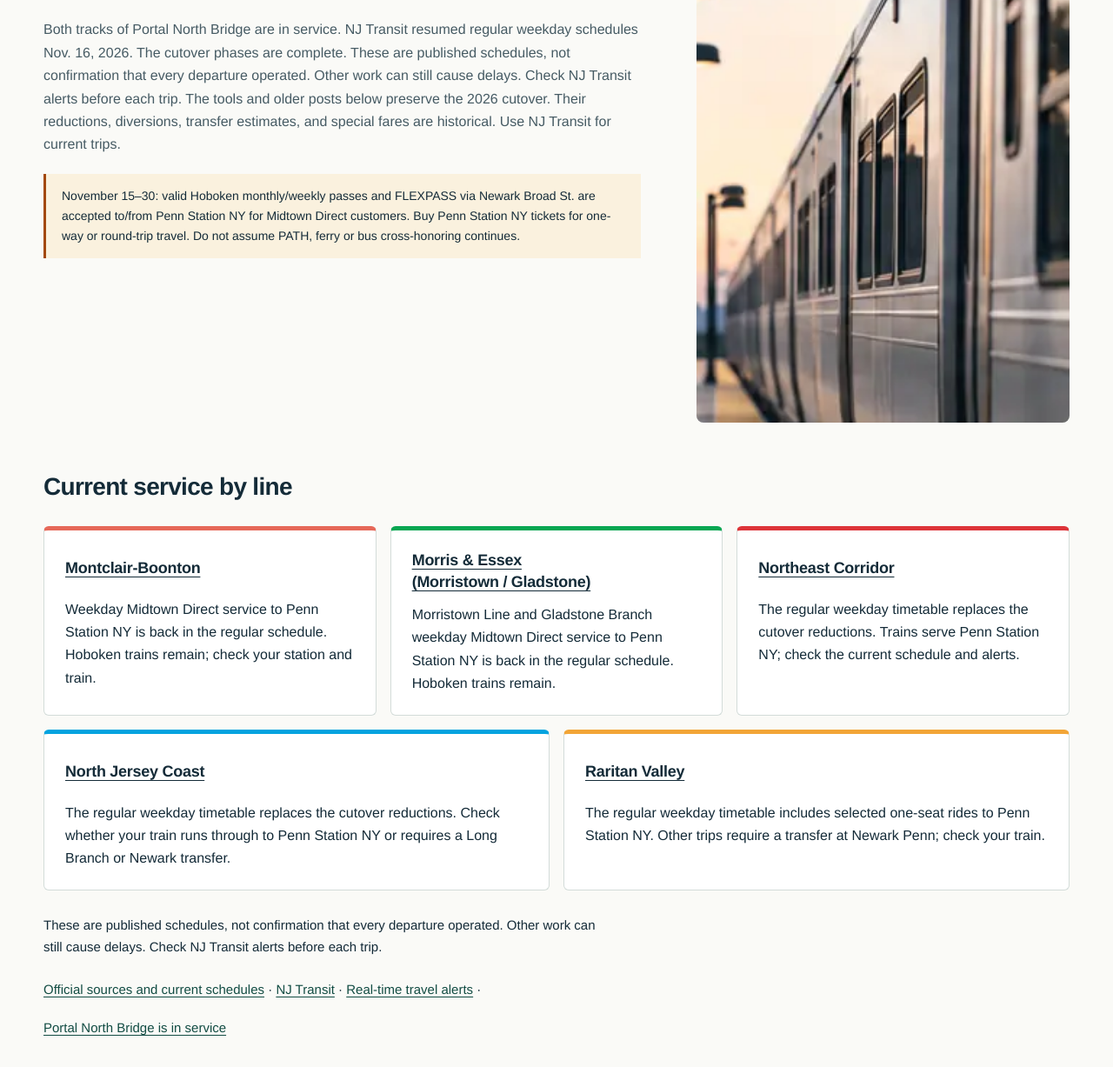
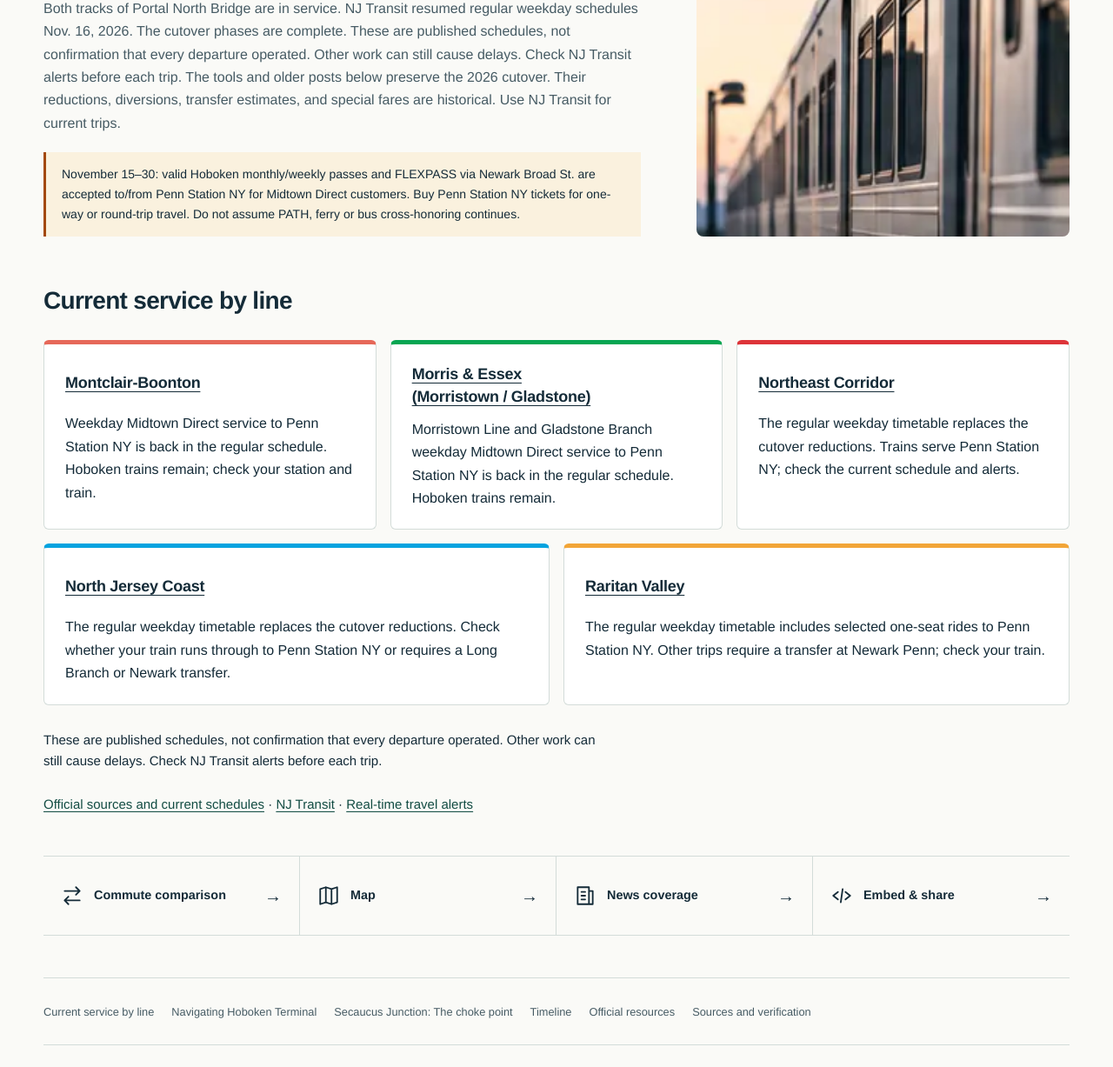
Before and after one commit to jamditis/reroute-nj, a plain HTML site: page index.html in a window 1280 px wide. Shown: the part 439-1666 px from the top of the page at 87% size. Drawn offline with Linux system fonts and the light colour scheme.

Commit message:
Balance homepage hero and remove duplicate service labels

```diff
--- a/css/styles.css
+++ b/css/styles.css
@@ -570,8 +570,8 @@ body[data-contrast="high"] .impact-header { border: 1px solid #000; }
 .home-hero .service-notice-copy { width: 100%; }
 .home-hero .service-notice-schedule { font-size: 1rem; line-height: 1.65; color: var(--text-light); }
 .home-hero .service-notice .service-notice-tickets { margin-top: 20px; padding: 14px 18px; background: var(--warning-bg); border-inline-start: 3px solid var(--accent); font-size: .875rem; line-height: 1.65; color: var(--text); }
-.home-hero .rail-visual { min-height: 0; max-height: none; border-radius: 8px; }
-.home-hero .rail-visual img { object-position: center; }
+.home-hero .rail-visual { position: relative; min-height: 0; max-height: none; border-radius: 8px; }
+.home-hero .rail-visual img { position: absolute; inset: 0; object-position: center; }
 .home-page #current-service { margin: 0; padding: 0; border: 0; }
 .home-page #current-service > h2 { margin: 0 0 28px; font-size: 1.75rem; }
 .home-page #current-service > ul { display: grid; grid-template-columns: minmax(0, 1fr); gap: 16px; margin: 0 0 28px; padding: 0; list-style: none; }
@@ -617,7 +617,6 @@ body[data-contrast="high"] .impact-header { border: 1px solid #000; }
 }
 @media (min-width: 1000px) {
   .home-hero { grid-template-columns: minmax(0, 1.6fr) minmax(0, 1fr); gap: 64px; align-items: stretch; }
-  .home-hero .rail-visual { max-height: 680px; }
   .home-archive .trip-hero .control-panel { grid-template-columns: repeat(2, minmax(0, 1fr)); }
   .home-archive .trip-hero .direction-picker, .home-archive .trip-hero .plan-submit { grid-column: auto; }
   .home-archive .trip-hero .plan-submit { align-self: end; }
--- a/js/shared.js
+++ b/js/shared.js
@@ -795,6 +795,8 @@ function exportCanvasPdf(canvas, filename) {
     var currentService = document.getElementById("current-service");
     if (currentService && archive) {
       document.body.classList.add("home-page");
+      var tagline = document.querySelector(".header .tagline");
+      if (tagline) tagline.parentNode.removeChild(tagline);
       var currentHero = element("section", "home-hero");
       var currentCopy = element("div", "home-hero-copy");
       var currentTitle = currentService.querySelector("h1");
@@ -830,11 +832,8 @@ function exportCanvasPdf(canvas, filename) {
         currentLines[n].parentNode.removeChild(currentLines[n]);
       }
       var updateLink = currentService.querySelector('a[data-service="title"]');
-      var sourceLink = currentService.querySelector('a[data-service="sources"]');
-      if (updateLink && sourceLink) {
+      if (updateLink) {
         var updateParagraph = updateLink.parentNode;
-        sourceLink.parentNode.appendChild(document.createTextNode(" \u00b7 "));
-        sourceLink.parentNode.appendChild(updateLink);
         updateParagraph.parentNode.removeChild(updateParagraph);
       }
       var archiveBand = element("section", "home-archive");
```
